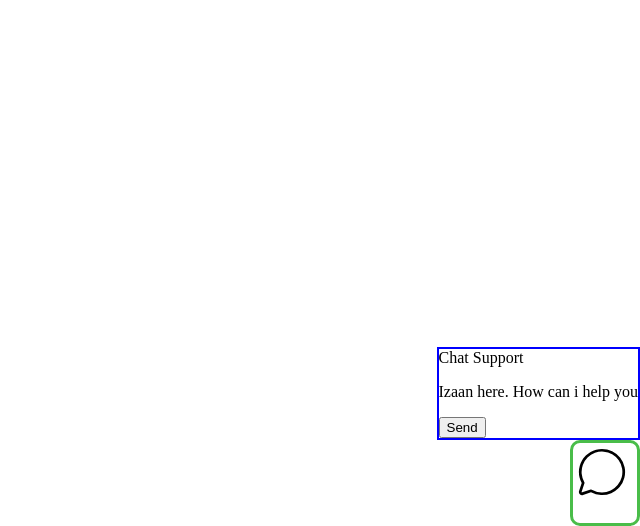
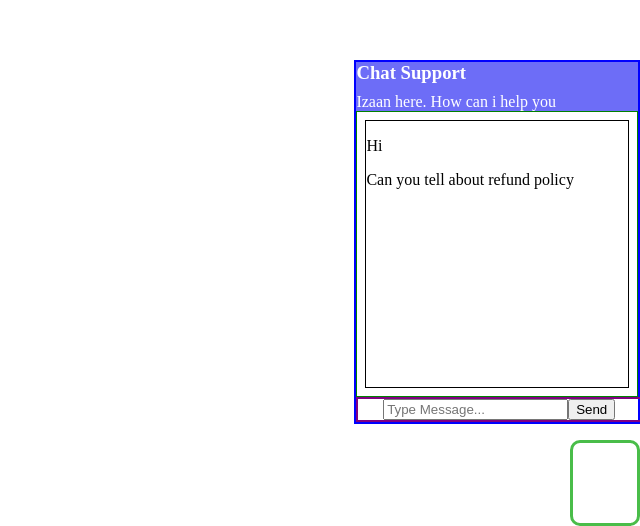
Before and after one commit to SyedMuhammadIzaan/ChatWithUs, a React (Vite) app: page / in a window 1280 px wide. Shown: the part 274-800 px from the top of the page, without its empty margins (640-1280 px from the left). Built offline with nearby package versions, Linux system fonts and the light colour scheme.

Commit message:
set the ui of chat

```diff
--- a/src/components/Faq.jsx
+++ b/src/components/Faq.jsx
@@ -2,12 +2,15 @@ import React from 'react'
 import { PiChatCircleLight } from "react-icons/pi";
 import "../style/faq.css";
 const Faq = () => {
+    const handleMessage=()=>{
+
+    }
   return (
     <div className='faq-wrapper'>
         <div className="chat-wrapper">
             <div className="chat-header">
                 <div className="heading">
-                    Chat Support
+                    <h3>Chat Support</h3>
                 </div>
                 <div className="our-intro">
                     <p>Izaan here. How can i help you</p>
@@ -15,11 +18,18 @@ const Faq = () => {
             </div>
             <div className="chats">
                 <div className="display-message">
-
+                    <div className="my-message">
+                        <p>Hi</p>
+                    </div>
+                    <div className="user-message">
+                        <p>Can you tell about refund policy</p>
+                    </div>
                 </div>
             </div>
             <div className="text-area-wrapper">
-                <div className="text-field"></div>
+                <div className="text-field">
+                    <input type="text" placeholder='Type Message...' name='message' onChange={handleMessage} />
+                </div>
                 <div className="msg-btn">
                     <button>Send</button>
                 </div>
--- a/src/style/faq.css
+++ b/src/style/faq.css
@@ -7,13 +7,65 @@
     flex-direction: column;
     justify-content: flex-end;
     align-items: flex-end;
+    font-size: 16px;
+    color: white;
 }
 .faq-wrapper .chat-wrapper{
     border:2px solid blue;
+    height: 45vh;
+    width: 22vw;
+    margin-bottom: 1em;
 }
 
-.faq-wrapper .chat-wrapper .chats{
+.faq-wrapper .chat-wrapper .chat-header{
+    /* border: 2px solid yellow; */
+    background-color: rgb(109, 109, 247);
+}
 
+.chat-wrapper .chat-header .heading h3{
+    margin-top: 0em;
+    margin-bottom: -0.4em;
+}
+
+.chat-header .our-intro p{
+    margin-bottom: 0;
+}
+.chat-wrapper {
+  display: flex;
+  flex-direction: column;
+  height: 100%; /* or set a fixed height like 100vh or 500px */
+}
+.chat-wrapper .chats{
+    border: 1px solid green;
+    width: 100%;
+    height: 100%;
+    box-sizing: border-box;
+    padding: 0.5em;
+    flex: 1;
+}
+.chats .display-message{
+    border: 1px solid black;
+    box-sizing: border-box;
+    width: 100%;
+    height: 100%;
+}
+
+.chats .display-message .my-message p{
+    color: black;
+}
+.chats .display-message .user-message p{
+    color: black;
+
+}
+.chat-wrapper .text-area-wrapper{
+    border: 2px solid purple;
+    width: 100%;
+    height: auto;
+    min-height: auto;
+    display: flex;
+    flex-direction: row;
+    justify-content: center;
+    align-items: center;
 }
 .faq-wrapper .chat-icon{
     border: 3px solid rgb(73, 189, 73);
```
